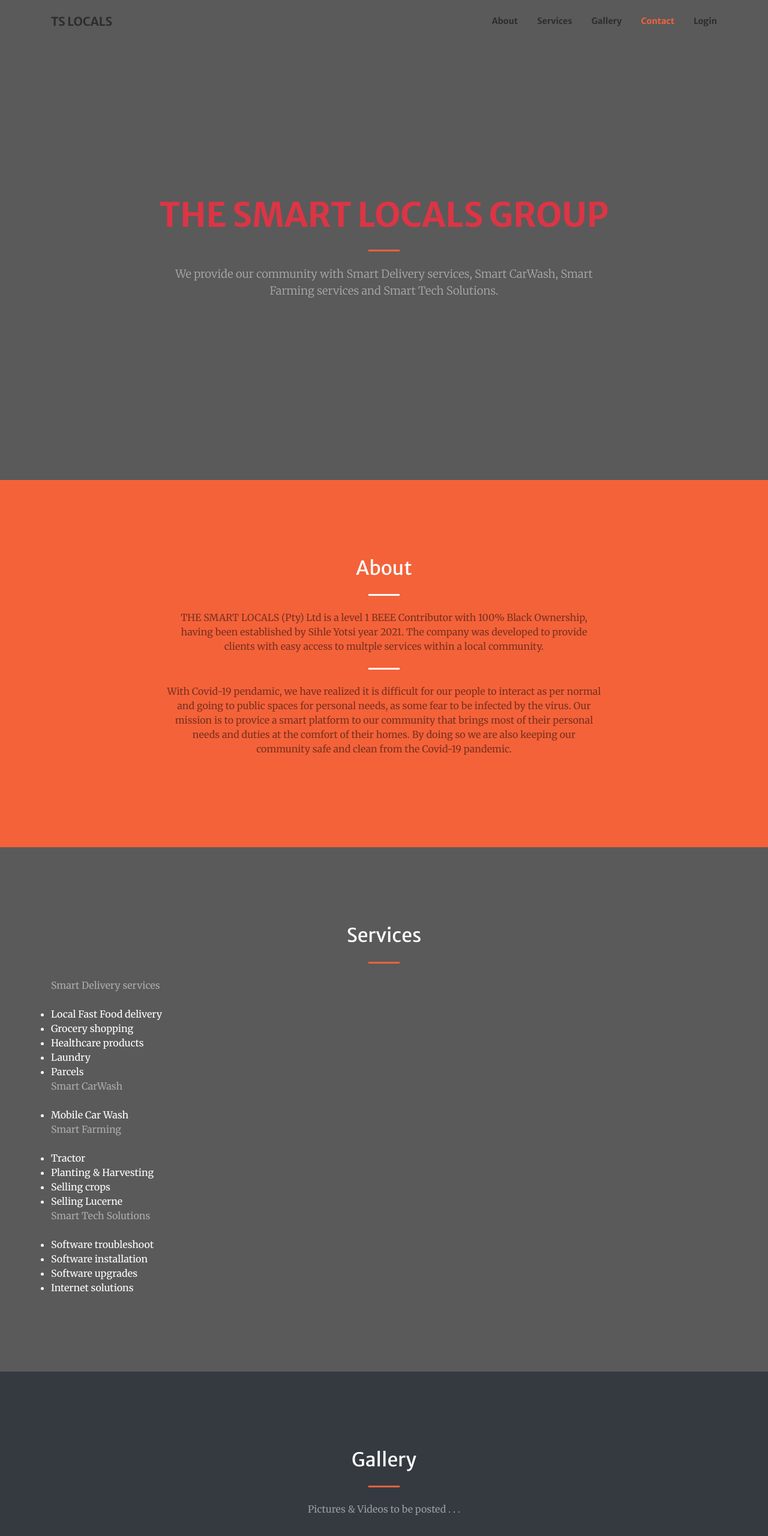
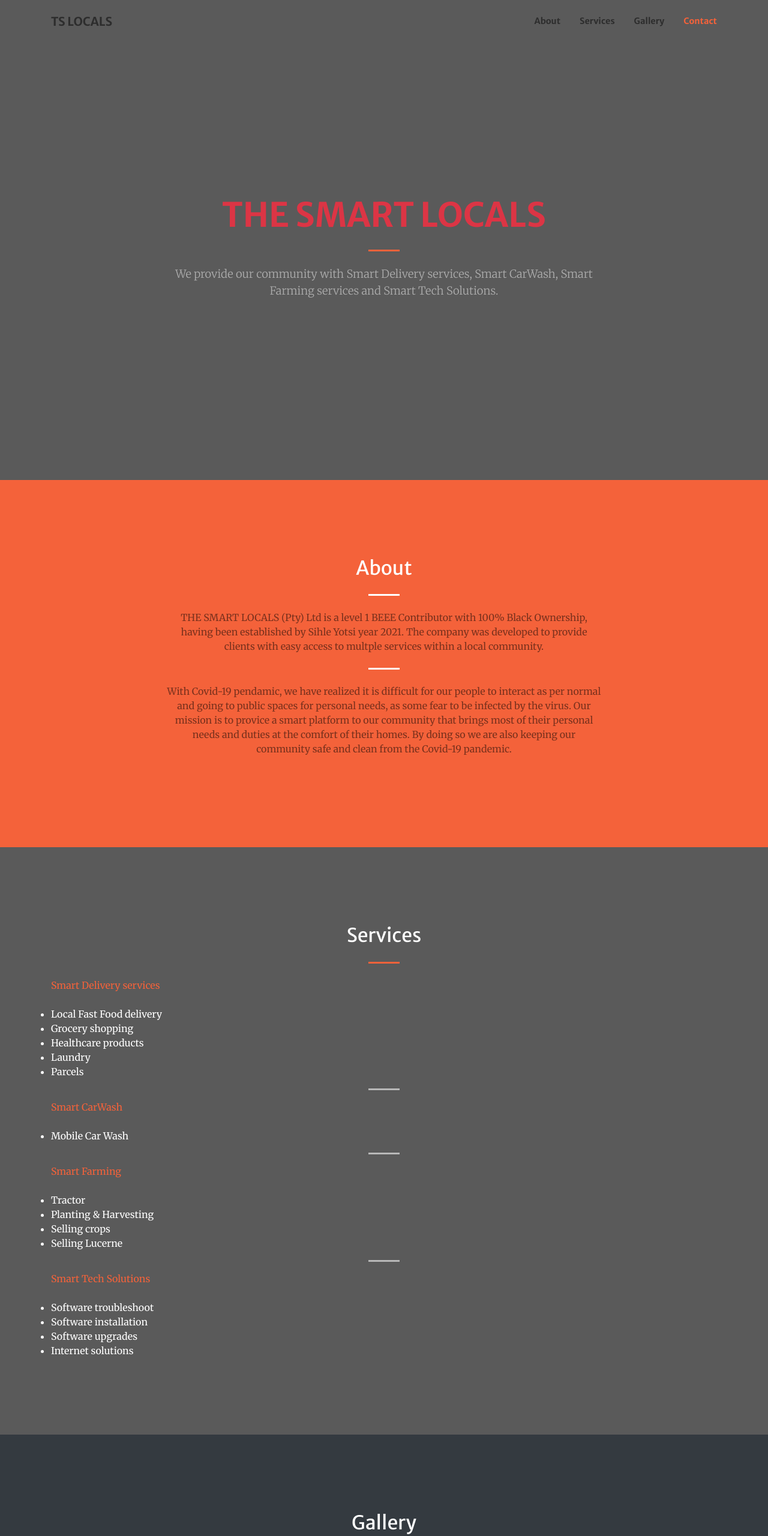
Before and after one commit to yotsis/Potfolio, a plain HTML site: page index.html in a window 1280 px wide. Shown: the top 2560 px of the page at 60% size. Drawn offline with Linux system fonts and the light colour scheme; files whose address does not match are found by name.

Commit message:
Updated index file

```diff
--- a/index.html
+++ b/index.html
@@ -52,9 +52,6 @@
           <li class="nav-item">
             <a class="nav-link js-scroll-trigger text-black-50" href="#contact">Contact</a>
           </li>
-          <li class="nav-item">
-            <a class="nav-link js-scroll-trigger text-black-50" href="#login">Login</a>
-          </li>
         </ul>
       </div>
     </div>
@@ -66,7 +63,7 @@
     <div class="container h-100">
       <div class="row h-100 align-items-center justify-content-center text-center">
         <div class="col-lg-10 align-self-end">
-          <h1 class="text-uppercase text-danger font-weight-bold">THE SMART LOCALS GROUP</h1>
+          <h1 class="text-uppercase text-danger font-weight-bold">THE SMART LOCALS</h1>
           <hr class="divider my-4">
         </div>
         <div class="col-lg-8 align-self-baseline ">
@@ -111,7 +108,7 @@
     <h2 class="text-center mt-0"> Services </h2>
     <hr class="divider my-4">
       <div class="align-self-baseline ">
-        <p class="text-white-50 mb-4"> Smart Delivery services </p>
+        <p class="text-primary mb-4"> Smart Delivery services </p>
       </div>
       <ul class="list-group list-group-flush">
         <li class="text-white">Local Fast Food delivery</li>
@@ -120,14 +117,16 @@
         <li class="text-white">Laundry</li>
         <li class="text-white">Parcels</li>
       </ul>
+      <hr class="divider2">
       <div class="align-self-baseline">
-        <p class="text-white-50 mb-4"> Smart CarWash </p>
+        <p class="text-primary mb-4"> Smart CarWash </p>
       </div>
       <ul class="list-group list-group-flush">
         <li class="text-white">Mobile Car Wash</li>
       </ul>
+      <hr class="divider2">
       <div class="align-self-baseline">
-        <p class="text-white-50 mb-4"> Smart Farming </p>
+        <p class="text-primary mb-4"> Smart Farming </p>
       </div>
       <ul class="list-group list-group-flush">
         <li class="text-white">Tractor</li>
@@ -135,8 +134,9 @@
         <li class="text-white">Selling crops</li>
         <li class="text-white">Selling Lucerne</li>
       </ul>
+      <hr class="divider2">
       <div class="align-self-baseline">
-        <p class="text-white-50 mb-4"> Smart Tech Solutions </p>
+        <p class="text-primary mb-4"> Smart Tech Solutions </p>
       </div>
       <ul class="list-group list-group-flush">
         <li class="text-white">Software troubleshoot</li>
```
Also changed, not shown: css/creative.css.
